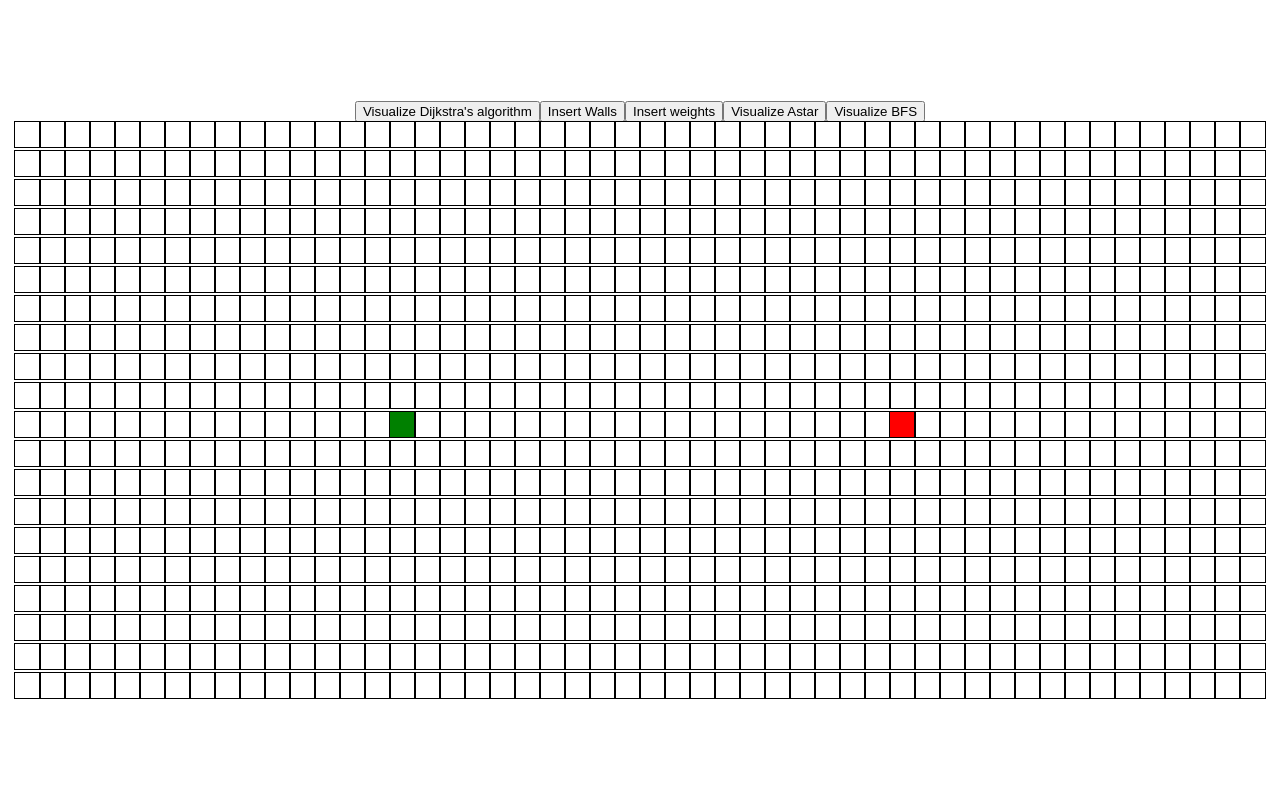
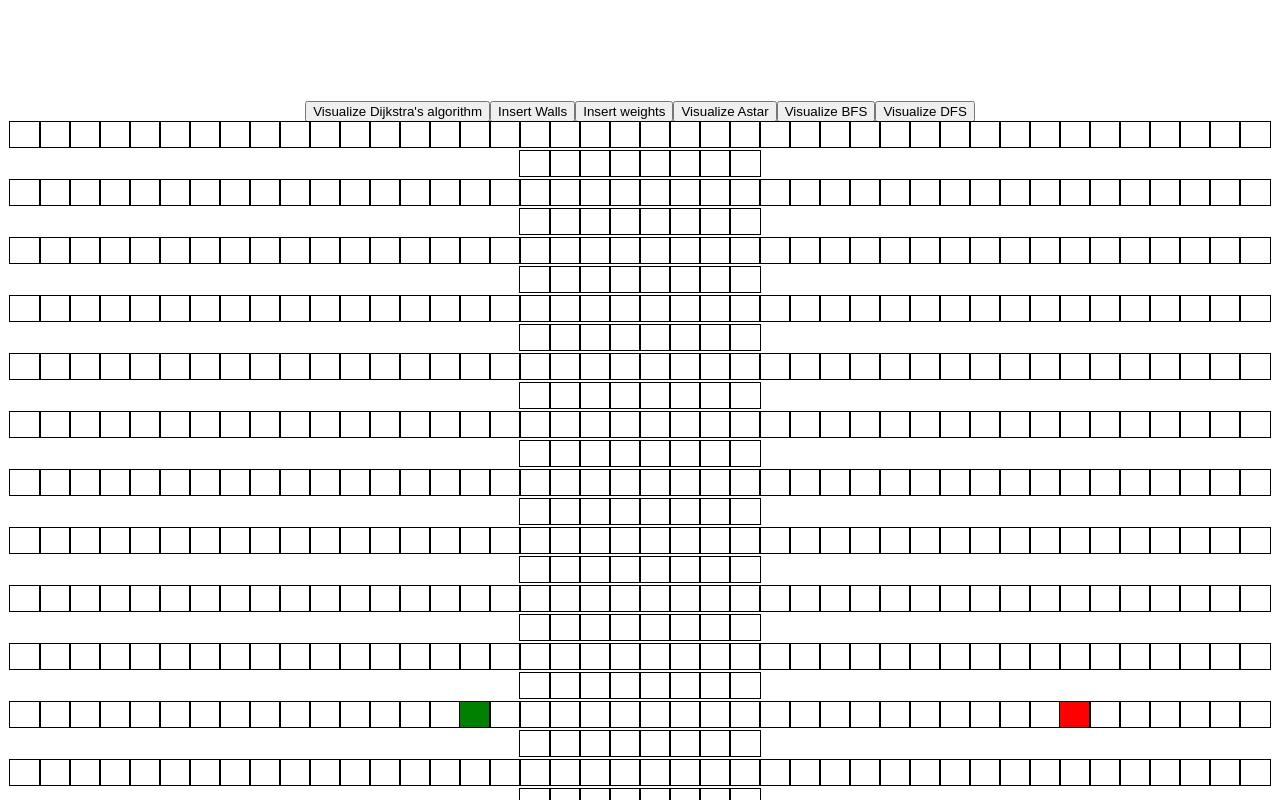
Before and after one commit to ivaanrl/pathfindingVisualizer, a React (Create React App) app: page / in a window 1280 px wide. Shown: the top 800 px of the page. Built offline with nearby package versions, Linux system fonts and the light colour scheme.

Commit message:
finish DFS.

```diff
--- a/src/algorithms/unweightedAlgorithms/BFS.js
+++ b/src/algorithms/unweightedAlgorithms/BFS.js
@@ -3,17 +3,20 @@ import getUnvisitedNeighbors from "../helpers/getUnvisitedNeighbors";
 export default function BFS(grid, startNode, finishNode) {
   const visitedNodesInOrder = [];
   const priorityQueue = [startNode];
-  while (priorityQueue.length !== 0) {
-    let currentNode = priorityQueue.pop();
+  startNode.distance = 0;
+  startNode.h = 0;
+
+  while (priorityQueue.length < 50) {
+    let currentNode = priorityQueue.shift();
     currentNode.isVisited = true;
     visitedNodesInOrder.push(currentNode);
+    let currentNeighbors = getUnvisitedNeighbors(currentNode, grid);
     if (currentNode === finishNode) {
       return visitedNodesInOrder;
     } else {
-      let currentNeighbors = getUnvisitedNeighbors(currentNode, grid);
-
       currentNeighbors.forEach(node => {
-        if (!node.isWall && !node.isVisited) {
+        if (!node.isWall) {
+          node.isVisited = true;
           node.previousNode = currentNode;
           priorityQueue.push(node);
         }
--- /dev/null
+++ b/src/algorithms/unweightedAlgorithms/DFS.js
@@ -0,0 +1,33 @@
+import getUnvisitedNeighbors from "../helpers/getUnvisitedNeighbors";
+
+export default function DFS(
+  grid,
+  startNode,
+  finishNode,
+  visitedNodesInOrder = [],
+  stack = [startNode]
+) {
+  //unvisitedNeighbors.forEach(node => {
+  //  if (node === finishNode) {
+  //    visitedNodesInOrder.push(finishNode);
+  //    return visitedNodesInOrder;
+  //  } else if (!node.isVisited) {
+  //    DFS(grid, startNode, finishNode, visitedNodesInOrder);
+  //  }
+  //});
+  while (stack.length !== 0) {
+    let currentNode = stack.pop();
+    currentNode.isVisited = true;
+    visitedNodesInOrder.push(currentNode);
+    let currentNeighbors = getUnvisitedNeighbors(currentNode, grid);
+    if (currentNode === finishNode) {
+      return visitedNodesInOrder;
+    }
+    currentNeighbors.forEach(node => {
+      if (!node.isWall) {
+        node.previousNode = currentNode;
+        stack.push(node);
+      }
+    });
+  }
+}
--- a/src/algorithms/weightedAlgorithms/Astar.js
+++ b/src/algorithms/weightedAlgorithms/Astar.js
@@ -10,18 +10,13 @@ export default function Astar(grid, startNode, finishNode) {
     row.map(node => {
       node.h = manhattanDistance(node, finishNode);
       distanceF.push([node.h]);
-      node.isVisited = false;
     });
   });
 
   while (openList.length !== 0) {
-    let currentNode = openList.pop();
+    let currentNode = openList.shift();
     visitedNodesInOrder.push(currentNode);
     currentNode.isVisited = true;
-    //console.log(grid[currentNode.row + 1][currentNode.col]);
-    //console.log(grid[currentNode.row][currentNode.col - 1]);
-    //console.log(grid[currentNode.row][currentNode.col + 1]);
-    //console.log(grid[currentNode.row - 1][currentNode.col]);
     let currentNeighbors = getUnvisitedNeighbors(currentNode, grid);
 
     let q = findLowerF(currentNode, currentNeighbors);
--- a/src/components/node/Node.css
+++ b/src/components/node/Node.css
@@ -3,6 +3,9 @@
   height: 25px;
   outline: 1px solid black;
   display: inline-block;
+  margin-top: 0px;
+  margin-bottom: 0px;
+  padding-right: 5px;
 }
 
 .node-start {
@@ -14,8 +17,9 @@
 }
 
 .node-visited {
+  will-change: transform, background-color, border-radius;
   animation-name: visitedAnimation;
-  animation-duration: 1s;
+  animation-duration: 2s;
   animation-timing-function: ease-out;
   animation-delay: 0;
   animation-direction: alternate;
@@ -48,7 +52,7 @@
 
 .node-shortest-path {
   animation-name: shortestPath;
-  animation-duration: 1s;
+  animation-duration: 2s;
   animation-timing-function: ease-out;
   animation-direction: alternate;
   animation-delay: 0;
--- a/src/components/pathfindingVisualizer/PathfindingVisualizer.js
+++ b/src/components/pathfindingVisualizer/PathfindingVisualizer.js
@@ -6,6 +6,7 @@ import { dijkstra } from "../../algorithms/weightedAlgorithms/dijkstra";
 import getNodesInShortestPathOrder from "../../algorithms/helpers/getNodesInShortestPathOrder";
 import Astar from "../../algorithms/weightedAlgorithms/Astar";
 import BFS from "../../algorithms/unweightedAlgorithms/BFS";
+import DFS from "../../algorithms/unweightedAlgorithms/DFS";
 
 let start_node_row = 10;
 let start_node_col = 15;
@@ -165,6 +166,16 @@ export default class PathfindingVisualizer extends Component {
     this.animateDijkstra(visitedNodesInOrder, nodesInShortestPathOrder);
   };
 
+  visualizeDFS = () => {
+    this.setState({ ...this.state, isAnimationRunning: true });
+    const { grid } = this.state;
+    const startNode = grid[start_node_row][start_node_col];
+    const endNode = grid[end_node_row][end_node_col];
+    const visitedNodesInOrder = DFS(grid, startNode, endNode);
+    const nodesInShortestPathOrder = getNodesInShortestPathOrder(endNode);
+    this.animateDijkstra(visitedNodesInOrder, nodesInShortestPathOrder);
+  };
+
   render() {
     const { grid, isMousePressed } = this.state;
 
@@ -198,6 +209,7 @@ export default class PathfindingVisualizer extends Component {
           </button>
           <button onClick={() => this.visualizeAStar()}>Visualize Astar</button>
           <button onClick={() => this.visualizeBFS()}>Visualize BFS</button>
+          <button onClick={() => this.visualizeDFS()}>Visualize DFS</button>
           {grid.map((row, rowIndex) => {
             return (
               <div key={rowIndex}>
```
